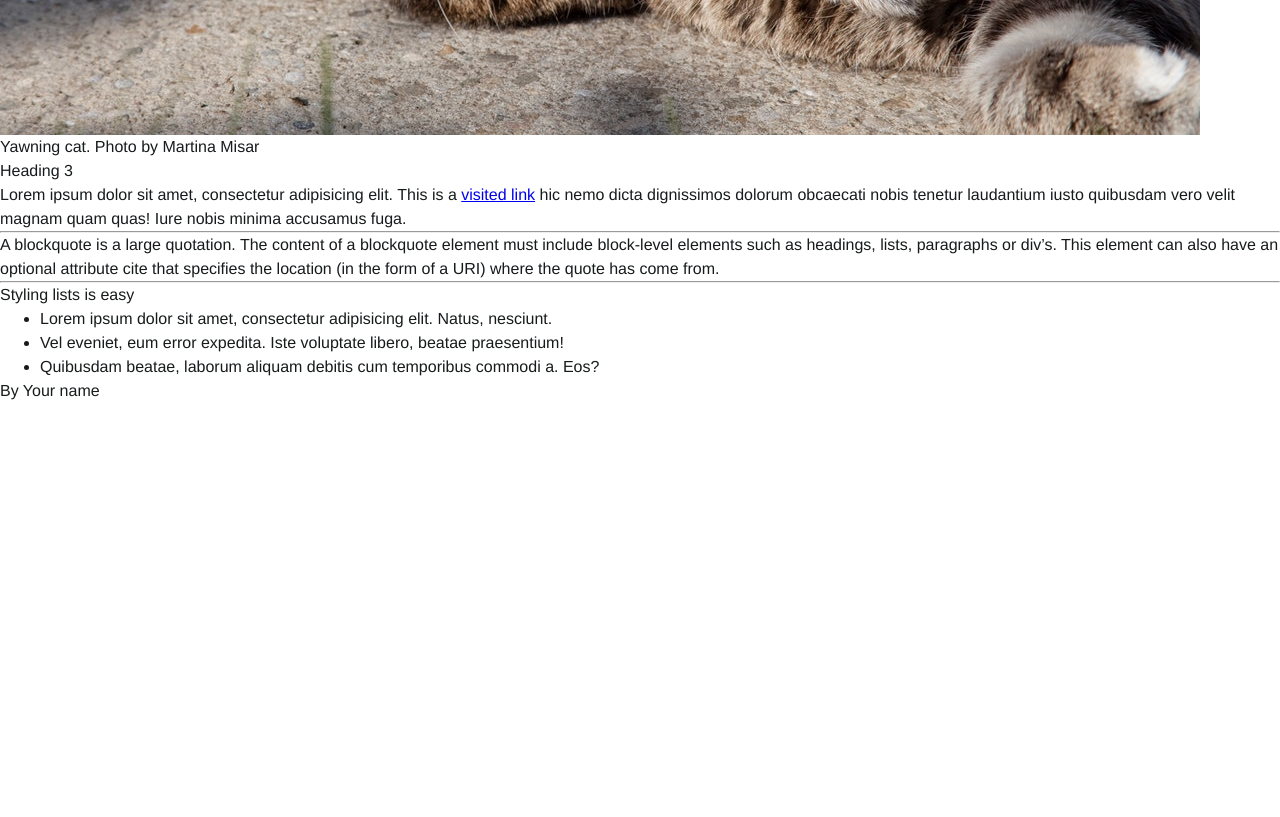
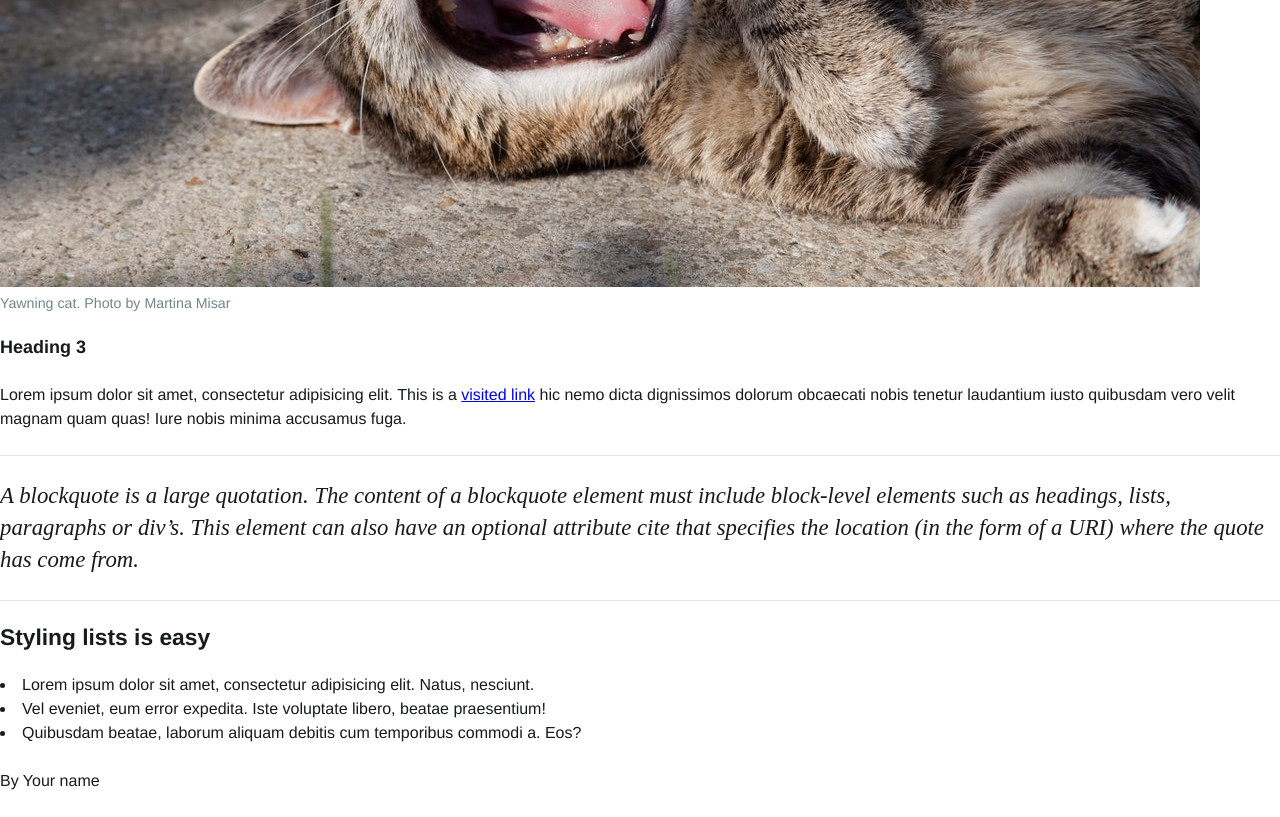
Before and after one commit to mct-ui/html5-boilerplate-AlizadehAva, a plain HTML site: page index.html in a window 1280 px wide. Shown: the part 780-1597 px from the top of the page. Before the commit the page ends 1183 px from the top, so only its background shows below. Drawn offline with nearby package versions, Linux system fonts and the light colour scheme; files that its build step writes are made by us from their sources.

Commit message:
Added default typography styles

```diff
--- a/css/screen.scss
+++ b/css/screen.scss
@@ -160,6 +160,7 @@ html {
   line-height: 1.5; // = 24 px
   font-family: $font-family-primary; //global font-family
   color: $color-text; // global text color
+  scroll-behavior: smooth; //smooth scrolling
 }
 
 /*
@@ -167,6 +168,8 @@ html {
 */
 
 ::selection {
+  background: $color-primary-light; //background color
+  color: white; //text color
 }
 
 /*
@@ -176,17 +179,33 @@ html {
 */
 
 h1 {
+  font-size: $ms5;
+  font-weight: 700;
+  line-height: calc($baseline * 4);
+  margin-bottom: $space-m;
 }
 
 h2 {
+  font-weight: 700;
+  font-size: $ms3;
+  line-height: calc($baseline * 3);
+  margin-bottom: $space-m;
 }
 
 h3 {
+  font-weight: 700;
+  font-size: $ms1;
+  line-height: calc($baseline * 3);
+  margin-bottom: $space-m;
 }
 
 h4,
 h5,
 h6 {
+  font-weight: 700;
+  font-size: $ms0;
+  line-height: calc($baseline * 3);
+  margin-bottom: $space-m;
 }
 
 p,
@@ -196,23 +215,40 @@ dl,
 table,
 address,
 figure {
+  margin-bottom: $space-m;
 }
 
 ul,
 ol {
+  padding: 0;
+  list-style-position: inside;
 }
 
 li ul,
 li ol {
+  margin-bottom: 0;
 }
 
 blockquote {
+  font-family: $font-family-secondary;
+  font-style: italic;
+  font-size: $ms3;
+  line-height: calc($baseline * 4);
+  margin-bottom: $space-m;
 }
 
 figcaption {
+  font-size: $ms-1;
+  line-height: calc($baseline * 2);
+  margin-top: $space-xs;
+  color: $color-text-lighter;
 }
 
 hr {
+  border: 0;
+  height: 1px;
+  background: $color-border;
+  margin-bottom: $space-m;
 }
 
 a {
```
